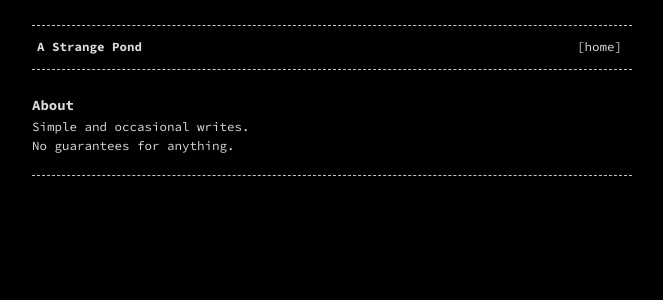
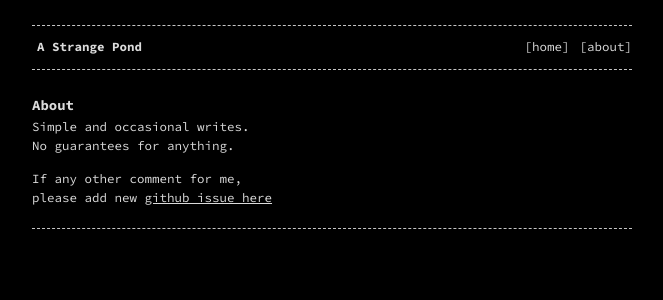
Before and after one commit to i0d/i0d.github.io, a Jekyll site: the page built from about.md, in a window 1280 px wide. Shown: the top 300 px of the page, without its empty margins (308-971 px from the left). Built offline with Jekyll 4.4.1, drawn with Linux system fonts in a browser that asks for light colours.

Commit message:
fix: add label in about.md

```diff
--- a/about.md
+++ b/about.md
@@ -1,5 +1,6 @@
 ---
-title: "[about]"
+label: "[about]"
+title: "Something about here"
 layout: page
 permalink: /about/
 ---
@@ -8,3 +9,6 @@ permalink: /about/
 
 Simple and occasional writes.
 No guarantees for anything.
+
+If any other comment for me,
+please add new [github issue here](https://github.com/i0d/i0d.github.io/issues)
```
